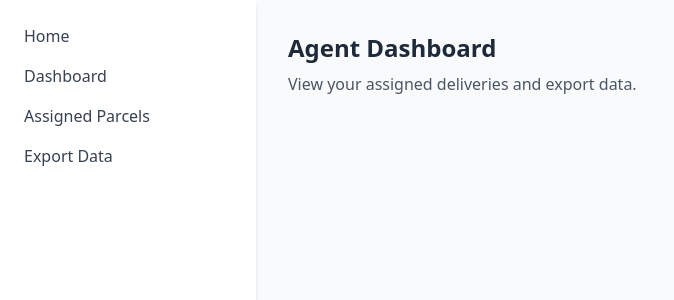
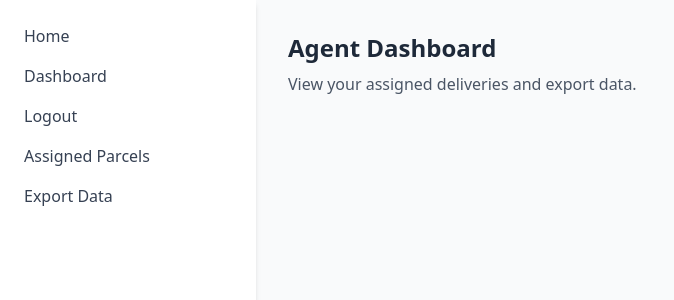
Before and after one commit to Marg0n/CourierAndParcelManagementSystem, a React (Vite) app in the folder frontend/: page /dashboard/agent in a window 1280 px wide. Shown: the top 300 px of the page, without its empty margins (0-674 px from the left). Built offline with nearby package versions, Linux system fonts and the light colour scheme.

Commit message:
Modify: Modified rolebased url in Sidebar & added url location tracker in ErrorPage.

```diff
--- a/frontend/src/components/layouts/Sidebar.tsx
+++ b/frontend/src/components/layouts/Sidebar.tsx
@@ -5,24 +5,35 @@ interface SidebarProps {
 }
 
 export const Sidebar = ({ role }: SidebarProps) => {
+
+  //* Map role to lowercase string for URL
+  const roleToPath = {
+    Admin: "admin",
+    Customer: "customer",
+    "Delivery Agent": "agent",
+  } as const;
+
+  const rolePath = roleToPath[role];
+
   const commonLinks = [
     { to: "/", label: "Home" },
-    { to: "/dashboard", label: "Dashboard" },
+    { to: `/dashboard/${rolePath}`, label: "Dashboard" },
+    { to: "/login", label: "Logout" },
   ]
 
   const roleLinks = {
     Admin: [
-      { to: "/dashboard/admin/users", label: "Users" },
-      { to: "/dashboard/admin/parcels", label: "Parcels" },
-      { to: "/dashboard/admin/metrics", label: "Analytics" },
+      { to: `/dashboard/${rolePath}/users`, label: "Users" },
+      { to: `/dashboard/${rolePath}/parcels`, label: "Parcels" },
+      { to: `/dashboard/${rolePath}/metrics`, label: "Analytics" },
     ],
     Customer: [
-      { to: "/dashboard/customer/book", label: "Book Parcel" },
-      { to: "/dashboard/customer/history", label: "My Bookings" },
+      { to: `/dashboard/${rolePath}/book`, label: "Book Parcel" },
+      { to: `/dashboard/${rolePath}/history`, label: "My Bookings" },
     ],
     "Delivery Agent": [
-      { to: "/dashboard/agent/assigned", label: "Assigned Parcels" },
-      { to: "/dashboard/agent/export", label: "Export Data" },
+      { to: `/dashboard/${rolePath}/assigned`, label: "Assigned Parcels" },
+      { to: `/dashboard/${rolePath}/export`, label: "Export Data" },
     ],
   }
 
--- a/frontend/src/pages/shared/errors/ErrorPage.tsx
+++ b/frontend/src/pages/shared/errors/ErrorPage.tsx
@@ -1,9 +1,16 @@
 
-import { useNavigate } from 'react-router-dom';
+import { useLocation, useNavigate } from 'react-router-dom';
 import { Button } from '@/components/ui/button';
 
 const ErrorPage = () => {
+
+  //* Navigation
   const navigate = useNavigate();
+  const location = useLocation();
+  const whereTo = location?.state;
+  const fromWhere = location?.pathname;
+
+  console.log(fromWhere,whereTo)
 
   return (
     <div className="min-h-screen bg-gradient-to-b from-gray-100 to-sky-200 flex flex-col justify-center items-center text-center px-4">
```
